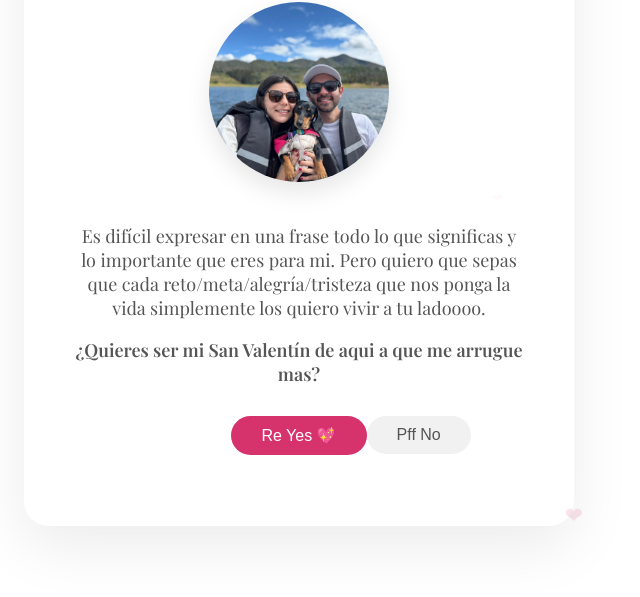
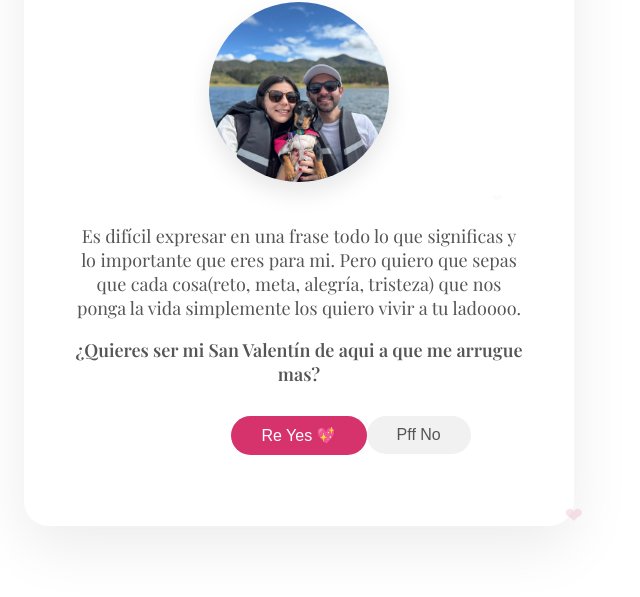
Before and after one commit to enriquelad8/Vidamiaa, a plain HTML site: page index.html in a window 1280 px wide. Shown: the part 203-800 px from the top of the page, without its empty margins (341-981 px from the left). Drawn offline with nearby package versions, Linux system fonts and the light colour scheme.

Commit message:
Update index.html

```diff
--- a/index.html
+++ b/index.html
@@ -95,7 +95,7 @@ button {
 <img src="image.jpg" alt="Nosotros"
 style="width:180px; height:180px; object-fit:cover; border-radius:50%; margin-bottom:20px; box-shadow: 0 10px 25px rgba(0,0,0,0.1);">
 
-    <p>Es difícil expresar en una frase todo lo que significas y lo importante que eres para mi. Pero quiero que sepas que cada reto/meta/alegría/tristeza que nos ponga la vida simplemente los quiero vivir a tu ladoooo.</p>
+    <p>Es difícil expresar en una frase todo lo que significas y lo importante que eres para mi. Pero quiero que sepas que cada cosa(reto, meta, alegría, tristeza) que nos ponga la vida simplemente los quiero vivir a tu ladoooo.</p>
     <p><strong>¿Quieres ser mi San Valentín de aqui a que me arrugue mas?</strong></p>
 
     <div class="buttons">
```
